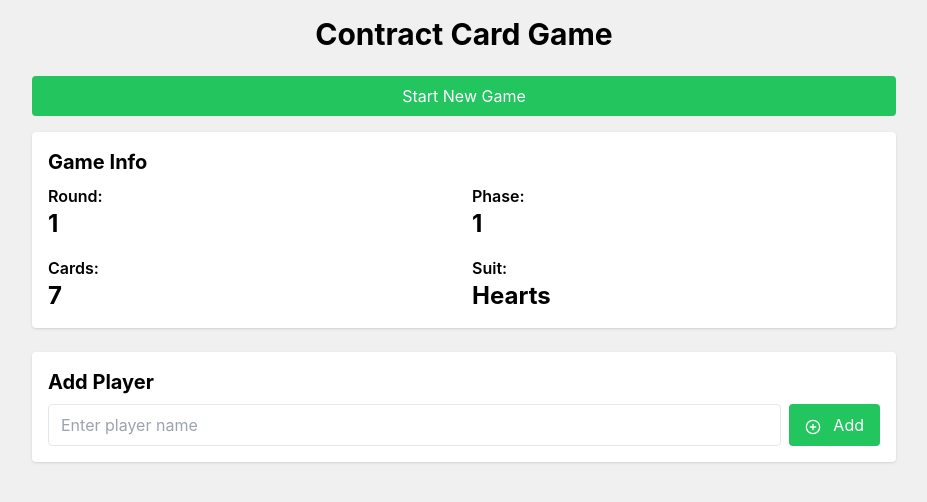
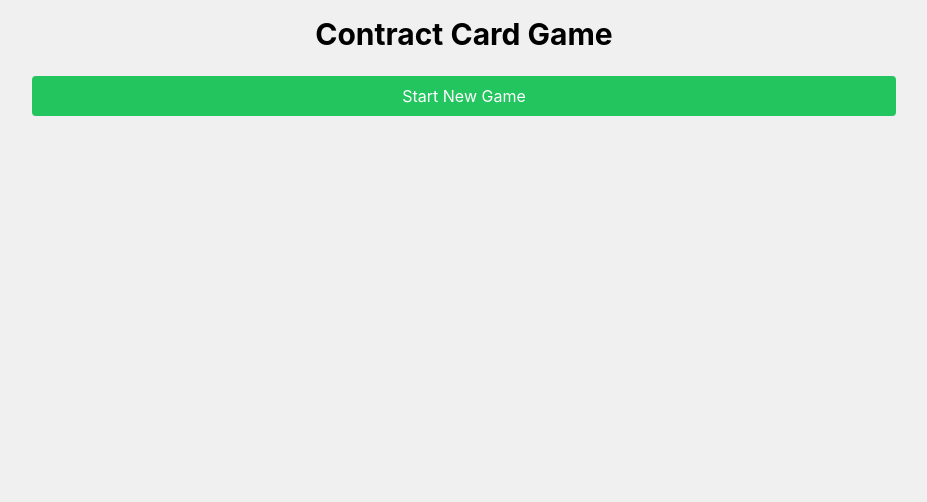
Before and after one commit to ahmadkhan100/Contract, a React (Create React App) app: page / in a window 1280 px wide. Shown: the top 502 px of the page, without its empty margins (176-1103 px from the left). Built offline with nearby package versions, Linux system fonts and the light colour scheme; the HTML template or start-up script is replaced by a standard one.

Commit message:
Update App.jsx

```diff
--- a/src/App.jsx
+++ b/src/App.jsx
@@ -104,7 +104,7 @@ const App = () => {
     setCurrentRound(1);
     setCurrentPhase(1);
     setBids({});
-    setGameMode('new');
+    setGameMode('playing');
     setErrorMessage('');
   };
 
@@ -116,7 +116,7 @@ const App = () => {
     <div className="p-4 max-w-4xl mx-auto">
       <h1 className="text-3xl font-bold mb-6 text-center">Contract Card Game</h1>
 
-      {gameMode === 'new' && players.length === 0 && (
+      {gameMode === 'new' && (
         <button
           onClick={startNewGame}
           className="mb-4 w-full bg-green-500 text-white py-2 px-4 rounded hover:bg-green-600"
@@ -125,6 +125,8 @@ const App = () => {
         </button>
       )}
 
+      {gameMode === 'playing' && (
+        <>
           <GameInfo
             currentRound={currentRound}
             currentPhase={currentPhase}
@@ -165,6 +167,8 @@ const App = () => {
               <span>{errorMessage}</span>
             </div>
           )}
+        </>
+      )}
     </div>
   );
 };
```
Lines whose indentation alone changed are shown as unchanged.
